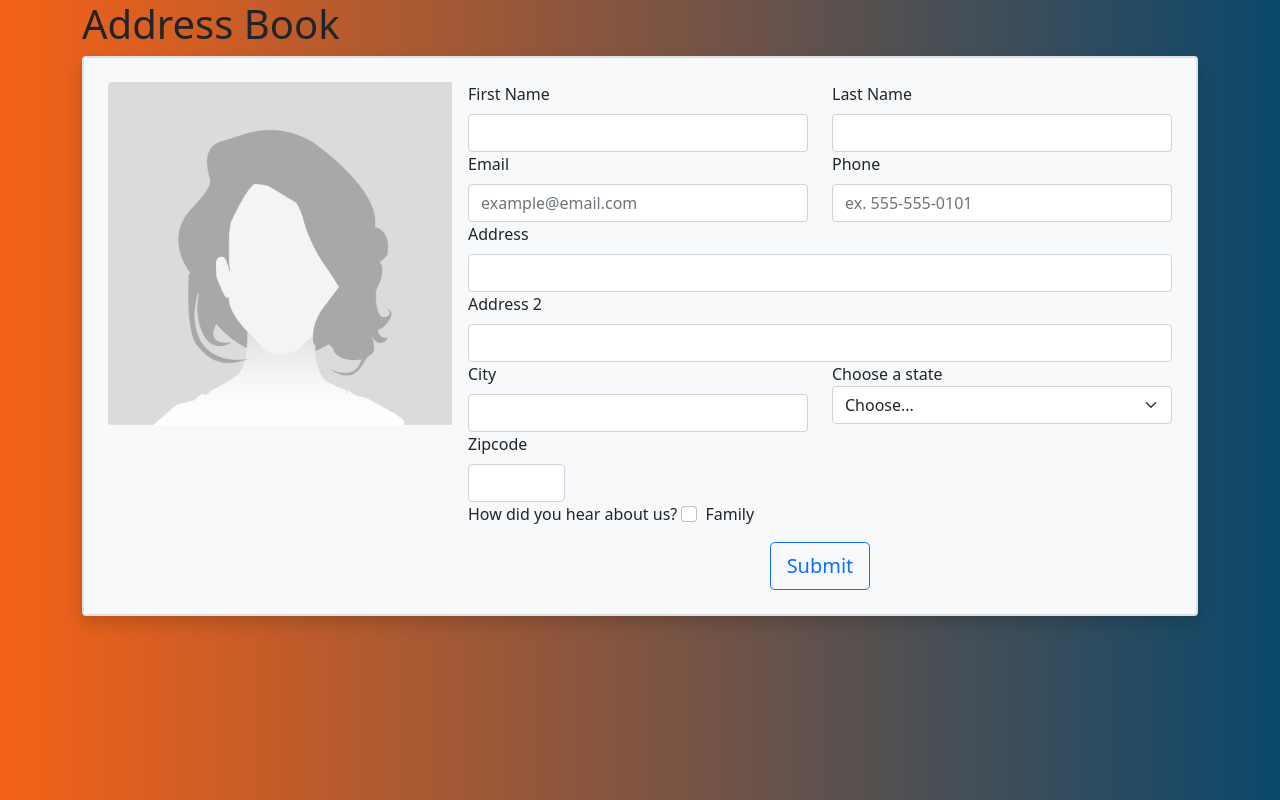
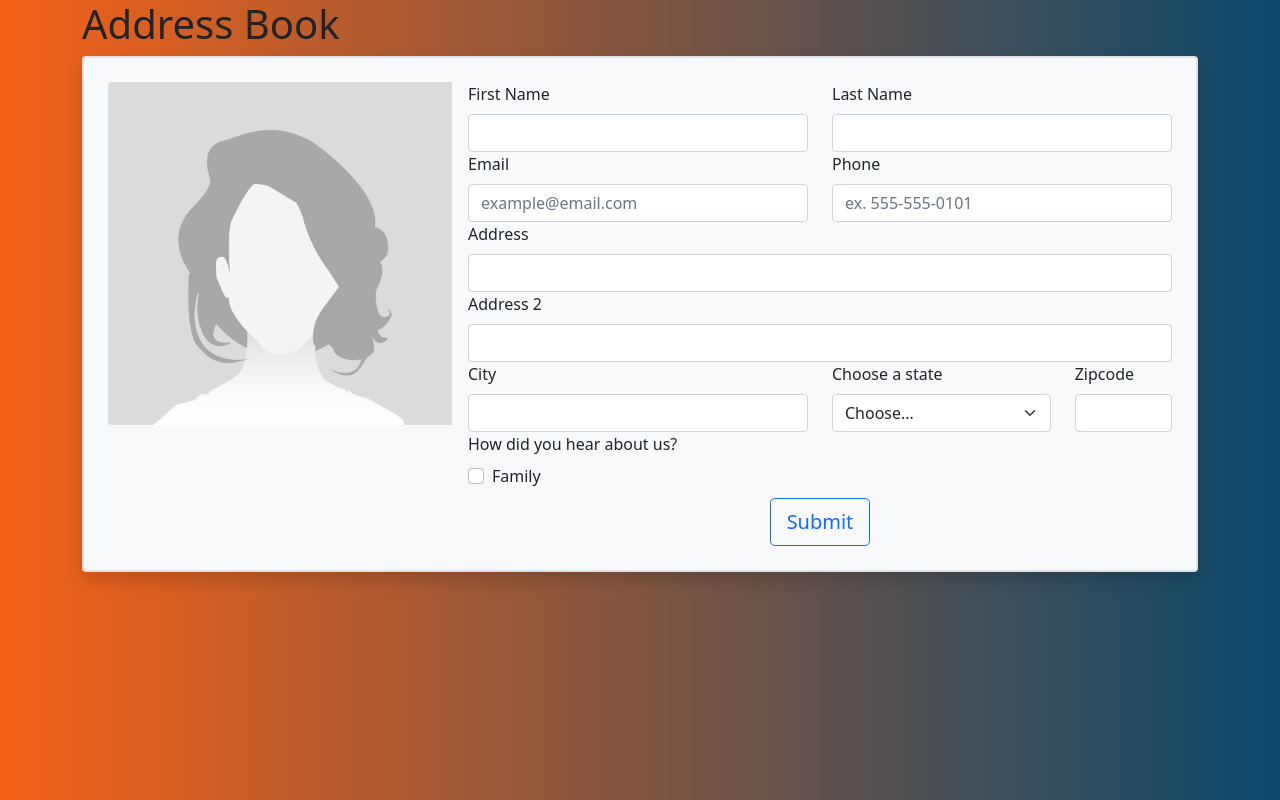
Before and after one commit to Bmart1108/AddressBookTemplate, a plain HTML site: page index.html in a window 1280 px wide. Drawn offline with nearby package versions, Linux system fonts and the light colour scheme.

Commit message:
Update index.html

```diff
--- a/index.html
+++ b/index.html
@@ -55,8 +55,8 @@
                             <label for="city" class="form-label">City</label>
                             <input type="text" class="form-control" name="city" />
                         </div>
-                        <div class="col-12 col-md-6 form-group">
-                            <label for="states" class="formLabel">Choose a state</label>
+                        <div class="col-12 col-md-4 form-group">
+                            <label for="states" class="form-label">Choose a state</label>
                             <select class="form-select" name="states">
                                 <option selected>Choose...</option>
                                 <option value="AL">Alabama</option>
@@ -116,10 +116,10 @@
                             <label for="zipcode" class="form-label">Zipcode</label>
                             <input type="number" class="form-control" name="zipcode">
                         </div>
-                        <div class="col-12 md-6 form-group">
+                        <div class="col-12 md-4 form-group">
                             <label class="form-label">How did you hear about us?</label>
-                            <div class="form-check form-check-inline">
-                                <label for="inputFunnel" class="form-check-label">Family</label>
+                            <div class="form-check form-check-label">
+                                <label for="inputFunnel" class="form-check-inline">Family</label>
                                 <input type="checkbox" value="family" class="form-check-input" name="funnel">
                             </div>
                         </div>
```
